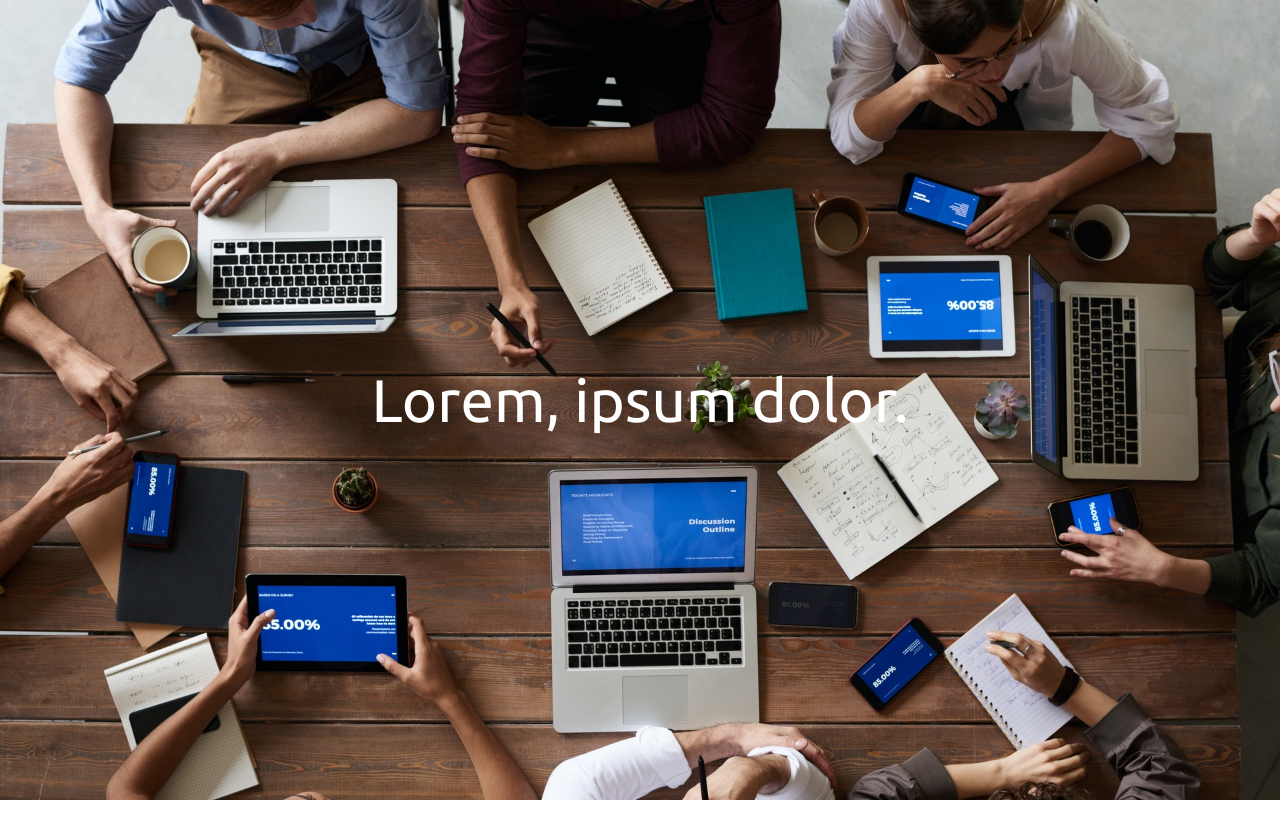
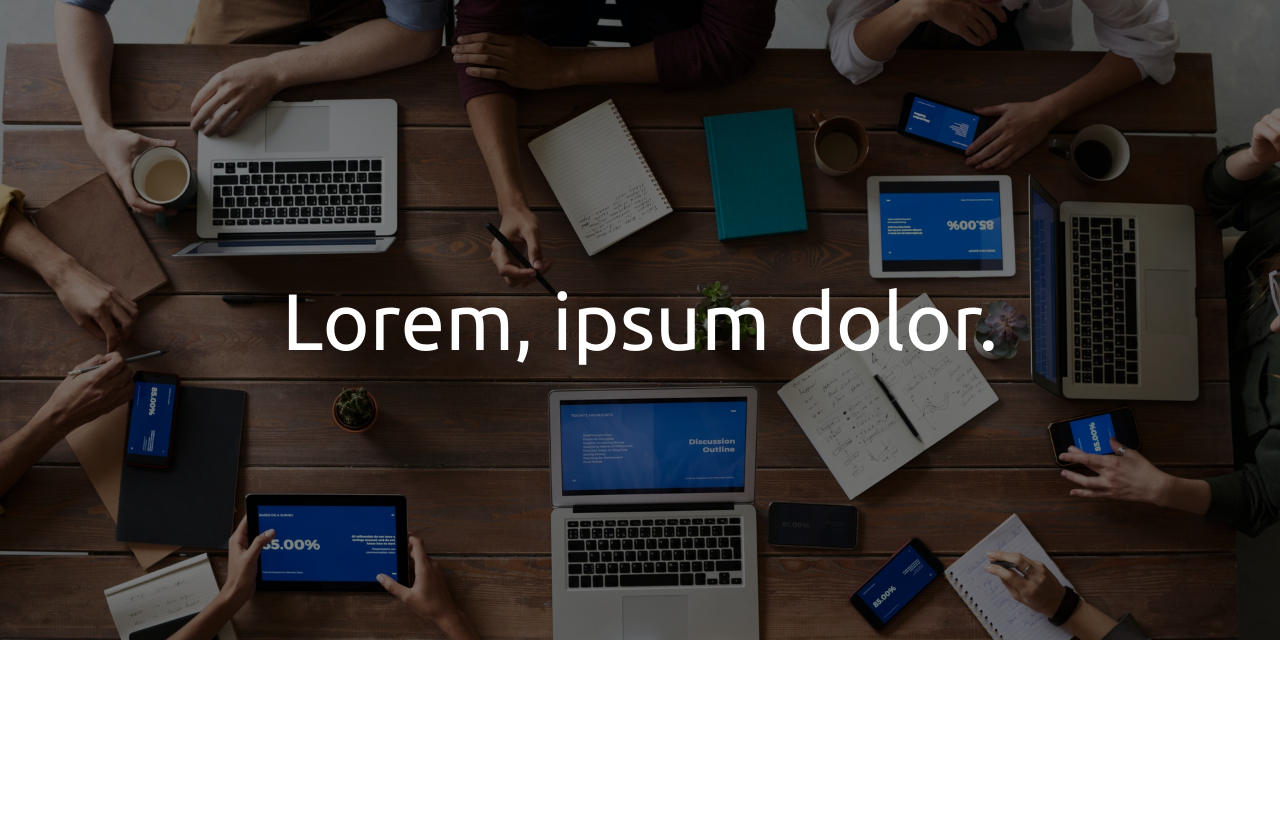
Before and after one commit to xMelonx/page, a plain HTML site: page index.html in a window 1280 px wide. Shown: the top 838 px of the page. Drawn offline with Linux system fonts and the light colour scheme.

Commit message:
header::before added

```diff
--- a/css/style.css
+++ b/css/style.css
@@ -14,22 +14,53 @@ body {
 
 header {
     /* background-color: grey; */
-    height: 100vh;
+    height: 80vh;
+    position: relative;
     /* background-image: url('../assets/img/bg_header.jpg'); */
     /* background-size: cover; */
     /* background-repeat: no-repeat; */
     /* background-position: center; */
-
+    color: #fff;
     background: url('../assets/img/bg_header.jpg') center/cover fixed;
 
 }
 
+header::before {
+    content: '';
+    display: block;
+    position: absolute;
+    width: 100%;
+    height: 100%;
+    background-color: rgba(0, 0, 0, .5);
+}
+
 header h1 {
-    font-size: 6rem;
+    font-size: 4rem;
     color: #fff;
     position: absolute;
+    text-align: center;
+    line-height: 150%;
+    width: 90%;
     top: 50%;
     left: 50%;
     transform: translate(-50%, -50%);
-    /* background-color: lightcoral; */
+    /* text-shadow: 0px 0px 15px #000; */
+    /* background-color: rgba(0, 0, 0, .4); */
+    /* border-radius: .5rem; */
 }
+
+@media screen and (min-width: 700px) {
+
+    header h1 {
+        font-size: 6rem;
+    }
+
+}
+
+@media screen and (min-width: 1024px) {
+
+    header h1 {
+        font-size: 8rem;
+    }
+
+}
```
